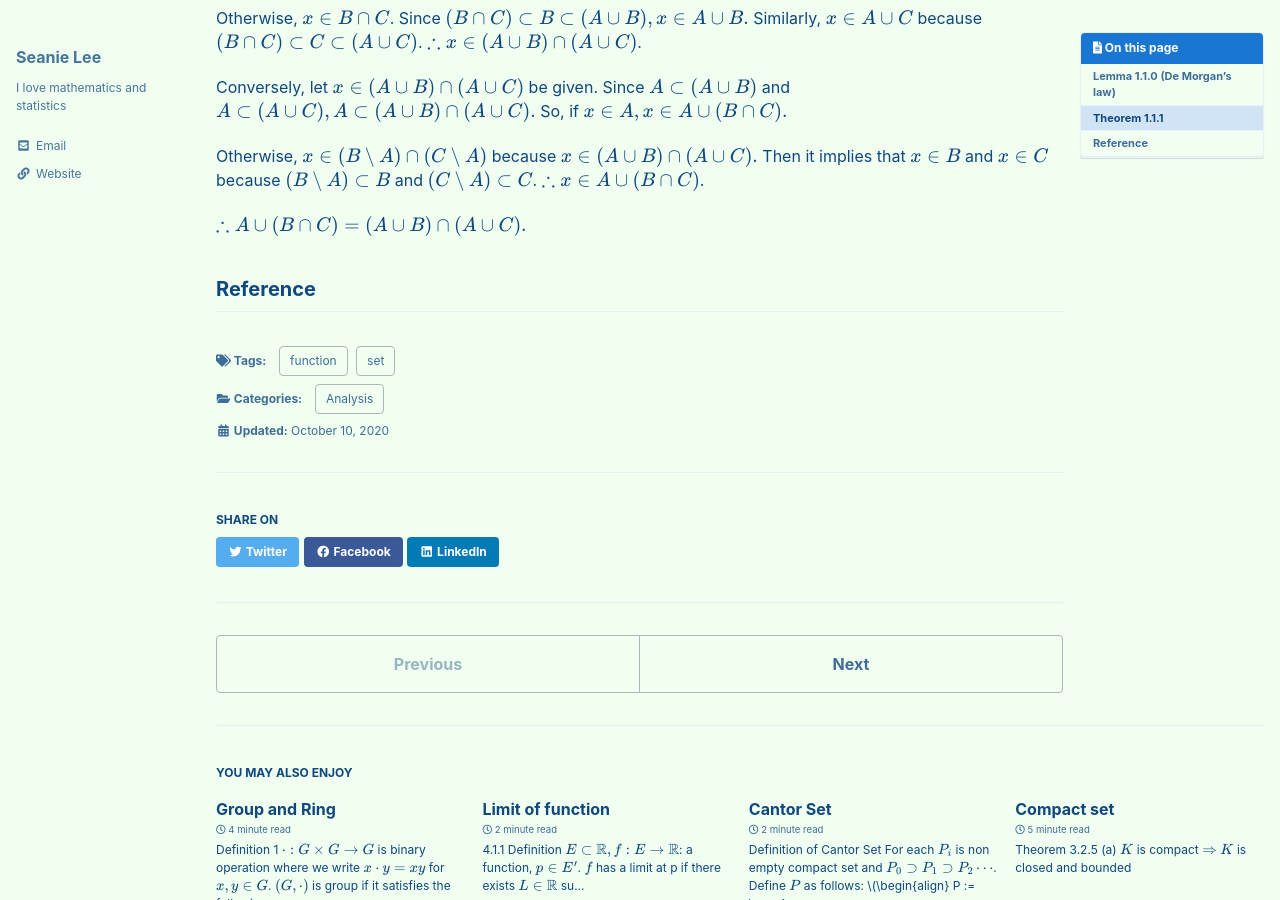
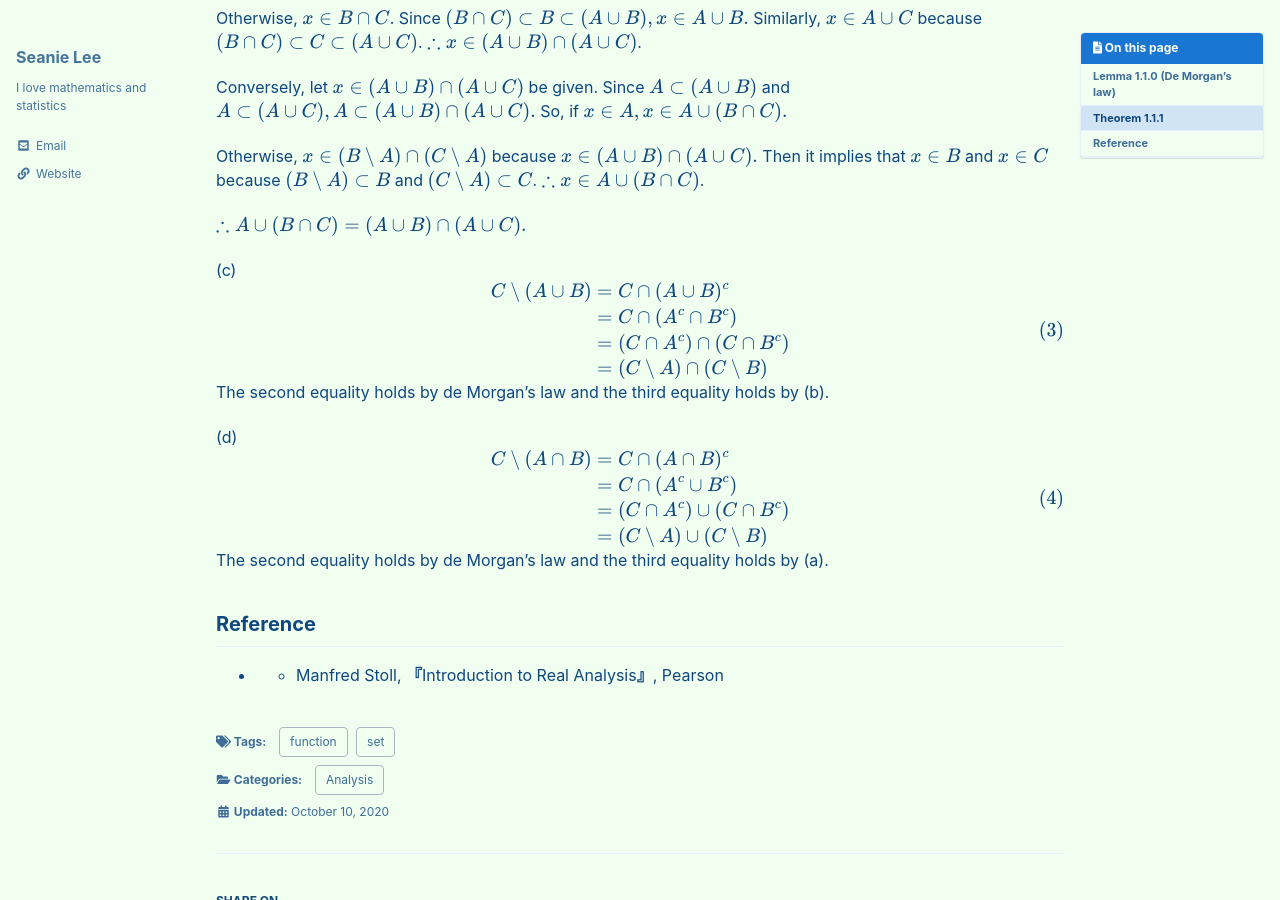
Before and after one commit to seanie12/blog, a Jekyll site: the page built from _posts/2020-10-10-set-and-function.md, in a window 1280 px wide and 900 px high, scrolled down 1161 px. Built offline with Jekyll 4.4.1, drawn with Linux system fonts in a browser that asks for light colours; cached includes are drawn as plain includes; formulas are drawn with MathJax 3.

Commit message:
Update 2020-10-10-set-and-function.md

```diff
--- a/_posts/2020-10-10-set-and-function.md
+++ b/_posts/2020-10-10-set-and-function.md
@@ -84,6 +84,33 @@ Otherwise, $x\in (B\setminus A)\cap (C\setminus A)$ because $x \in (A\cup B) \ca
 $\therefore x\in A\cup (B\cap C)$.
 
 $\therefore A\cup (B\cap C) = (A\cup B) \cap (A\cup C).$
+
+(c)
+$$
+\begin{align}
+\begin{split}
+C\setminus (A\cup B) &= C\cap (A\cup B)^c \\
+&=C\cap (A^c\cap B^c) \\
+&=(C\cap A^c)\cap (C\cap B^c) \\
+&=(C\setminus A)\cap (C\setminus B)
+\end{split}
+\end{align}
+$$
+The second equality holds by de Morgan's law and the third equality holds by (b).
+
+(d)
+$$
+\begin{align}
+\begin{split}
+C\setminus (A\cap B) &= C\cap (A\cap B)^c \\
+&=C \cap (A^c \cup B^c) \\
+&=(C\cap A^c)\cup (C\cap B^c) \\
+&=(C\setminus A)\cup (C\setminus B)
+\end{split}
+\end{align}
+$$
+The second equality holds by de Morgan's law and the third equality holds by (a).
 $$\tag*{$\square$}$$
 
 ## Reference
+- -   Manfred Stoll,  **『**Introduction to Real Analysis**』**, Pearson
```
